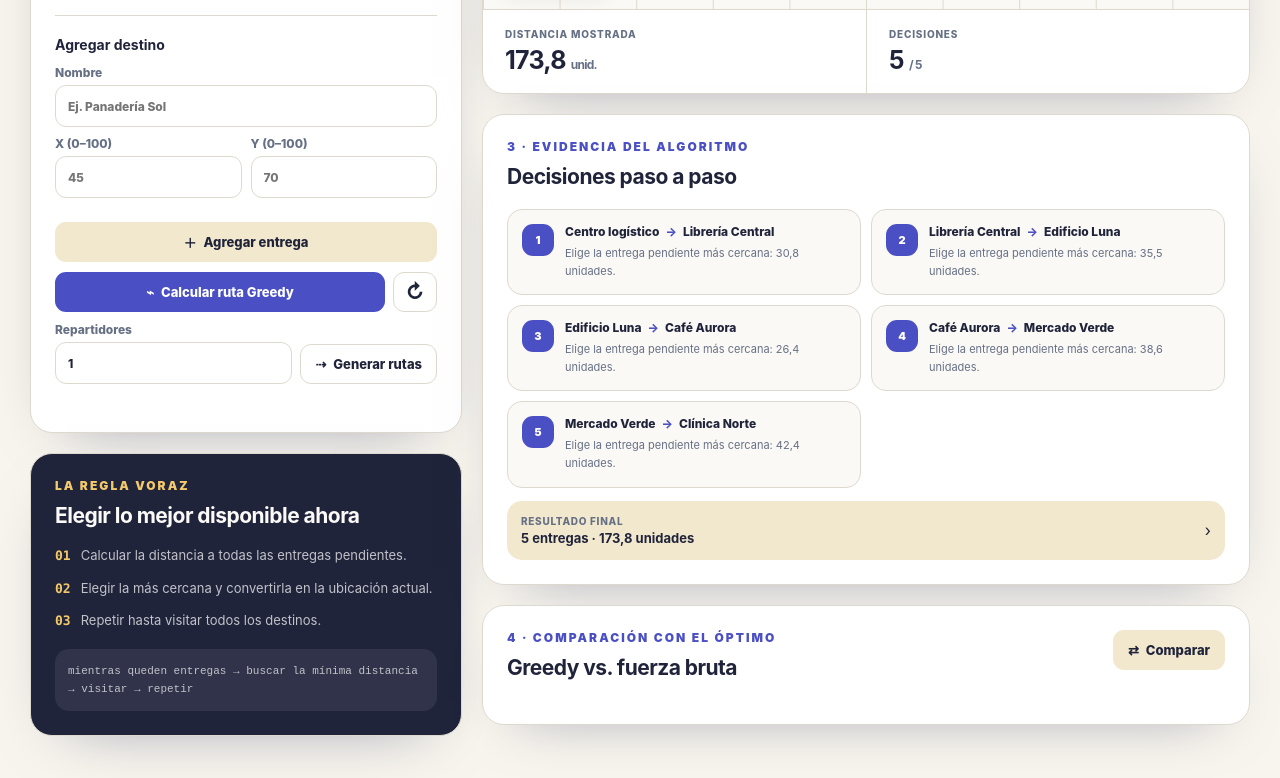
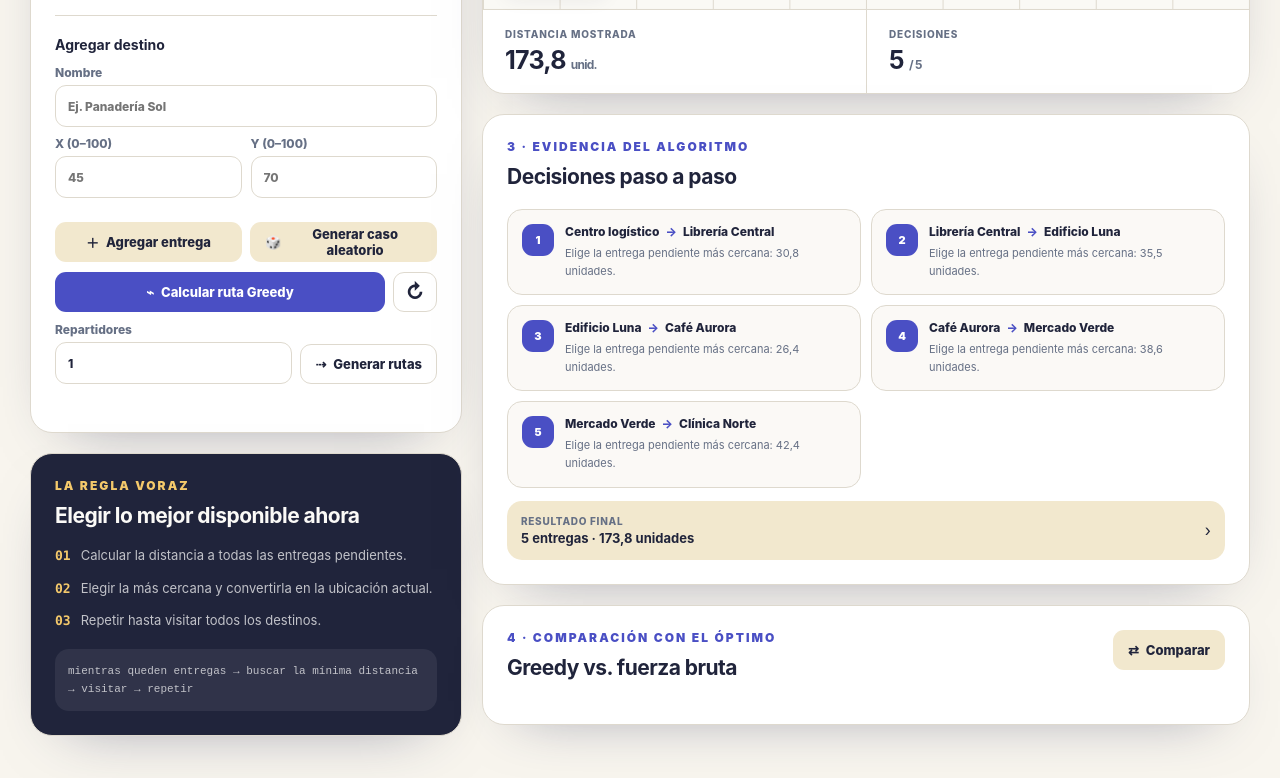
Before and after one commit to Victor-Manuel-David/Algorithm-Analysis-Group, a plain HTML site: page actividad1/index.html in a window 1280 px wide. Shown: the part 806-1584 px from the top of the page. Drawn offline with Linux system fonts and the light colour scheme.

Commit message:
feat: agregar botón para generar entregas y repartidores aleatorios

```diff
--- a/actividad1/css/styles.css
+++ b/actividad1/css/styles.css
@@ -439,6 +439,12 @@ button:disabled {
   background: rgba(200, 63, 73, 0.08);
 }
 
+.form-actions-row {
+  display: grid;
+  grid-template-columns: 1fr 1fr;
+  gap: 8px;
+}
+
 .action-row {
   display: grid;
   grid-template-columns: 1fr auto;
--- a/actividad1/index.html
+++ b/actividad1/index.html
@@ -84,9 +84,14 @@
                 </label>
               </div>
               <p id="form-error" class="form-error" role="alert" aria-live="polite"></p>
-              <button class="button button-secondary button-full" type="submit">
-                <span aria-hidden="true">＋</span> Agregar entrega
-              </button>
+              <div class="form-actions-row">
+                <button class="button button-secondary" type="submit">
+                  <span aria-hidden="true">＋</span> Agregar entrega
+                </button>
+                <button id="randomize-deliveries" class="button button-secondary" type="button">
+                  <span aria-hidden="true">🎲</span> Generar caso aleatorio
+                </button>
+              </div>
             </form>
 
             <div class="action-row">
```
